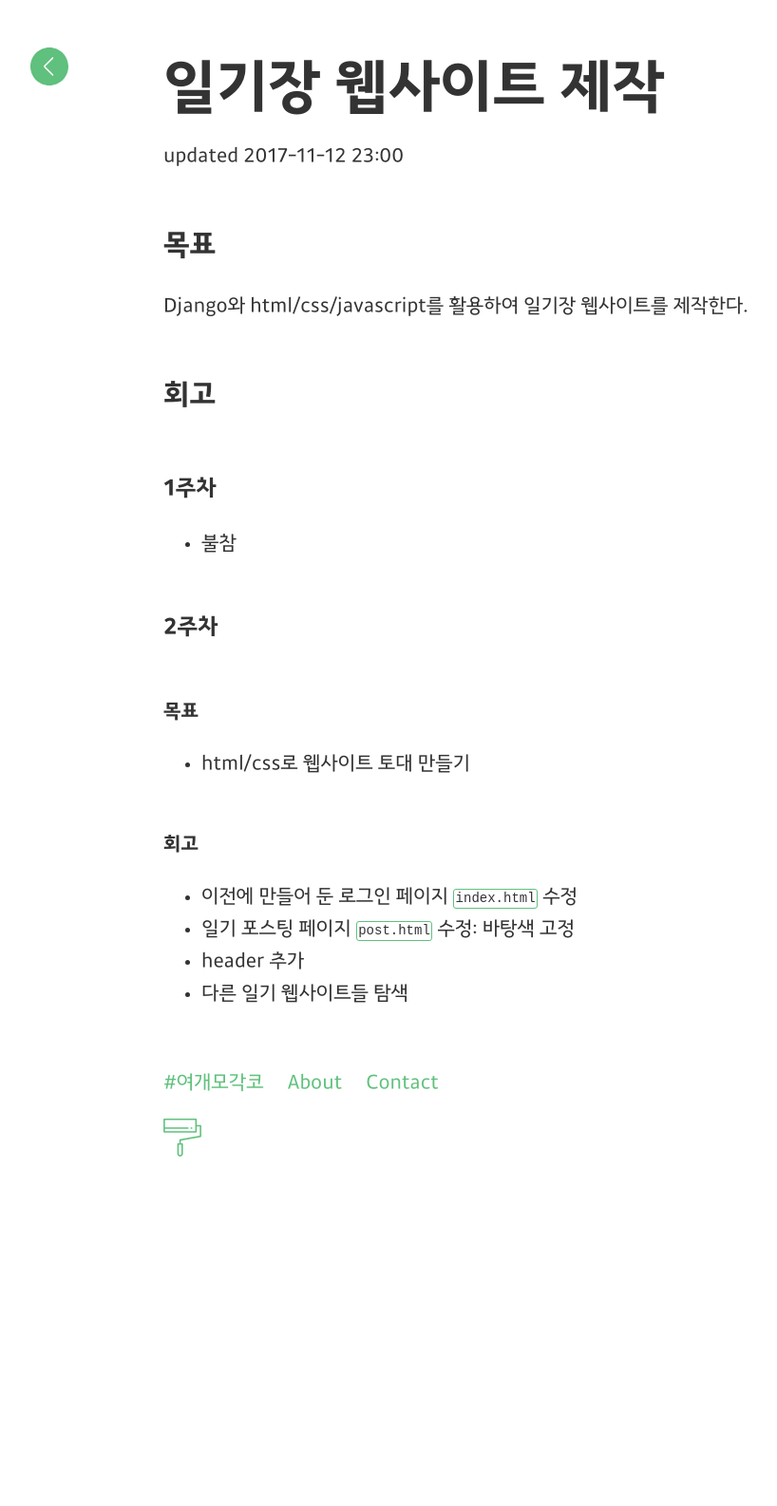
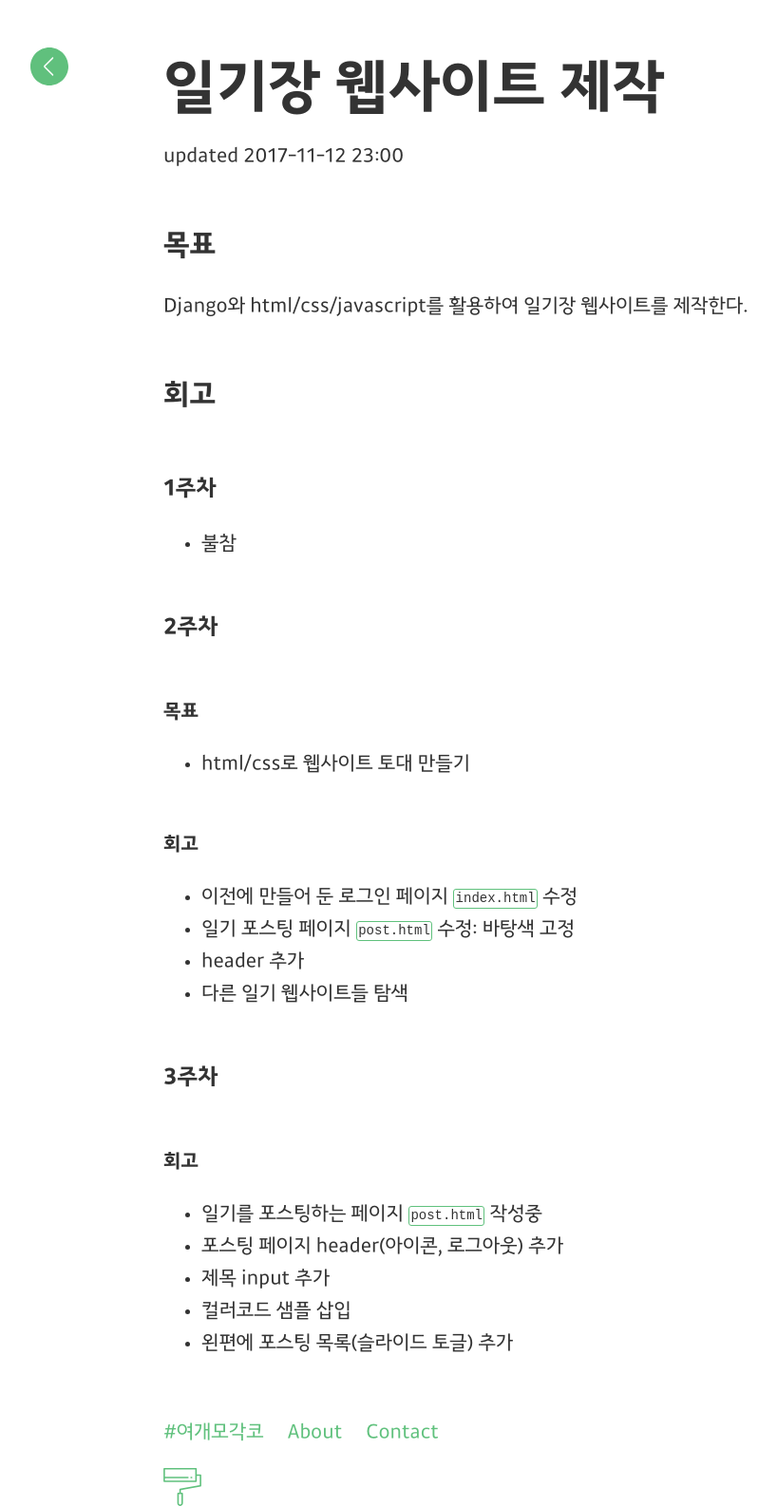
Before and after one commit to yeogaemogaco/retrospective-2nd, a Jekyll site: the page built from _posts/2017-11-04-yuda110.md, in a window 1280 px wide. Shown: the whole page at 95% size, without its empty margins (18-836 px from the left). Built offline with Jekyll 4.4.1, drawn with Linux system fonts in a browser that asks for light colours; before the commit the page ends 1218 px from its top, so only the background shows below that.

Commit message:
[추가] 유다 3주차 목표 및 회고 추가

```diff
--- a/_posts/2017-11-04-yuda110.md
+++ b/_posts/2017-11-04-yuda110.md
@@ -21,3 +21,11 @@ Django와 html/css/javascript를 활용하여 일기장 웹사이트를 제작
 - 일기 포스팅 페이지 `post.html` 수정: 바탕색 고정
 - header 추가
 - 다른 일기 웹사이트들 탐색
+
+### 3주차
+#### 회고
+- 일기를 포스팅하는 페이지 `post.html` 작성중
+- 포스팅 페이지 header(아이콘, 로그아웃) 추가
+- 제목 input 추가
+- 컬러코드 샘플 삽입
+- 왼편에 포스팅 목록(슬라이드 토글) 추가
```
